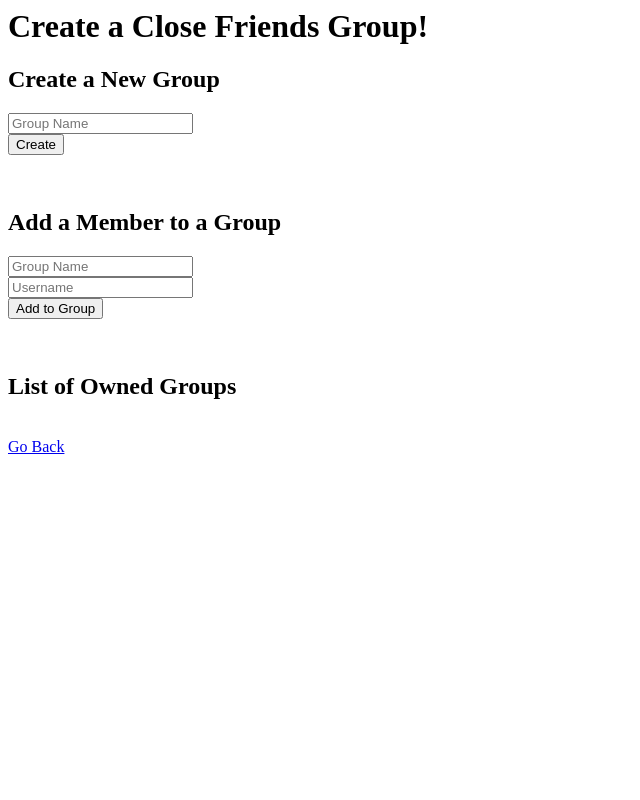
After one commit to salmansiraj/Finstagram, a Flask app: page /groups in a window 1280 px wide. The commit adds this page. Shown: the whole page, without its empty margins (0-640 px from the left). Run offline with Flask 2, Linux system fonts and the light colour scheme; the visitor is signed in with stand-in values (Sample User, id 1); data that the repository does not hold is empty.

Commit message:
groups done and photos almost

```diff
--- a/app.py
+++ b/app.py
@@ -12,10 +12,10 @@ IMAGES_DIR = os.path.join(os.getcwd(), "images")
 
 connection = pymysql.connect(host="localhost",
                              user="root",
-                             password="",
-                             db="finsta",
+                             password="root",
+                             db="Finstagram",
                              charset="utf8mb4",
-                             port=3306,
+                             port=8889,
                              cursorclass=pymysql.cursors.DictCursor,
                              autocommit=True)
 
@@ -52,6 +52,17 @@ def images():
     data = cursor.fetchall()
     return render_template("images.html", images=data)
 
+
+@app.route("/groups", methods=["GET"])
+def groups():
+    groupOwner = session["username"]
+    query = "SELECT * FROM CloseFriendGroup WHERE groupOwner= %s"
+    with connection.cursor() as cursor:
+        cursor.execute(query, groupOwner)
+    data = cursor.fetchall()
+    return render_template("groups.html", groups=data, username=session["username"])
+
+
 @app.route("/image/<image_name>", methods=["GET"])
 def image(image_name):
     image_location = os.path.join(IMAGES_DIR, image_name)
@@ -65,6 +76,7 @@ def login():
 @app.route("/register", methods=["GET"])
 def register():
     return render_template("register.html")
+
 
 @app.route("/loginAuth", methods=["POST"])
 def loginAuth():
@@ -124,15 +136,52 @@ def upload_image():
         image_name = image_file.filename
         filepath = os.path.join(IMAGES_DIR, image_name)
         image_file.save(filepath)
-        query = "INSERT INTO photo (timestamp, filePath) VALUES (%s, %s)"
+        caption = request.form["caption"]
+        test = request.form.get("allFollowers")
+        if (test):
+            allFollowers = True
+        else:
+            allFollowers = False
+        query = "INSERT INTO photo (timestamp, filePath, caption, allFollowers) VALUES (%s, %s, %s, %i)"
         with connection.cursor() as cursor:
-            cursor.execute(query, (time.strftime('%Y-%m-%d %H:%M:%S'), image_name))
+            cursor.execute(query, (time.strftime('%Y-%m-%d %H:%M:%S'), image_name, caption, allFollowers))
         message = "Image has been successfully uploaded."
         return render_template("upload.html", message=message)
     else:
         message = "Failed to upload image."
         return render_template("upload.html", message=message)
 
+@app.route("/createGroup", methods=["POST"])
+def createGroup():
+    if request.form:
+        requestData = request.form
+        groupName = requestData["groupName"]
+        groupOwner = session["username"]
+        query = "INSERT INTO CloseFriendGroup (groupName, groupOwner) VALUES (%s, %s)"
+        with connection.cursor() as cursor:
+            cursor.execute(query, (groupName, groupOwner))
+        message = "CloseFriendGroup has been successfully uploaded."
+        return render_template("groups.html", message=message, username=session["username"])
+    else:
+        message = "Failed to create CloseFriendGroup."
+        return render_template("groups.html", message=message, username=session["username"])
+
+@app.route("/addMember", methods=["POST"])
+def addMember():
+    if request.form:
+        requestData = request.form
+        groupName = requestData["groupName"]
+        newMember = requestData["newMember"]
+        owner = session["username"]
+        query = "INSERT INTO Belong (groupName, groupOwner, username) VALUES (%s, %s, %s)"
+        with connection.cursor() as cursor:
+            cursor.execute(query, (groupName, owner, newMember))
+        message = newMember + " has successfully been added to " + groupName
+        return render_template("groups.html", message=message, username=session["username"])
+    else:
+        message = "Failed to add " + newMember + " to " + groupName
+        return render_template("groups.html", message=message, username=session["username"])
+
 if __name__ == "__main__":
     if not os.path.isdir("images"):
         os.mkdir(IMAGES_DIR)
--- /dev/null
+++ b/templates/groups.html
@@ -0,0 +1,33 @@
+<html>
+    <head>
+        <title>CloseFriendsGroup</title>
+    </head>
+    <body>
+        <h1> Create a Close Friends Group! </h1>
+        <div>
+            <h2> Create a New Group </h2>
+            <form action="/createGroup" method="post">
+                <input type="text" name="groupName" placeholder="Group Name" required/><br/>
+                <input type="submit" value="Create">
+            </form><br/>
+            <h2> Add a Member to a Group </h2>
+            <form action="/addMember" method="post">
+                <input type="text" name="groupName" placeholder="Group Name" required/><br/>
+                <input type="text" name="newMember" placeholder="Username" required/><br/>
+                <input type="submit" value="Add to Group">
+            </form><br />
+            <h2> List of Owned Groups </h2>
+            <ul>
+                {% for group in groups %}
+                <li>
+                    {{group.groupName}}
+                </li>
+                {% endfor %}
+            </ul>
+        </div>
+        {% if message %}
+            {{ message }}
+        {% endif %}<br/>
+        <a href="/"> Go Back</a>
+    </body>
+</html>
--- a/templates/home.html
+++ b/templates/home.html
@@ -8,6 +8,7 @@
             <ul>
                 <li><a href="/images">View Images</a></li>
                 <li><a href="/upload">Upload an Image</a></li>
+                <li><a href="/groups">Create a Group</a></li>
                 <li><a href="/logout">Logout</a></li>
             </ul>
         </div>
--- a/templates/images.html
+++ b/templates/images.html
@@ -8,6 +8,10 @@
             {% for image in images %}
 
             <img src="/image/{{image.filePath}}" width="300"/>
+            <p> {{image.timestamp}} </p>
+            <p> {{image.photoID}} </p>
+            <p> {{image.caption}} </p>
+
             {% endfor %}
         </div>
         <a href="/">Go back</a>
```
Also changed, not shown: templates/upload.html (+5 -3 lines), images/53584754_304986486847258_7155267776850952192_n.jpg (added), images/Salman_Siraj.jpg (added), images/_L6A0206.jpg (added), images/black-envelope.png (added), images/github-logo.png (added), images/grid-world.png (added), images/linkedin-logo.png (added), images/schoolid.jpg (added), 2 other files.
